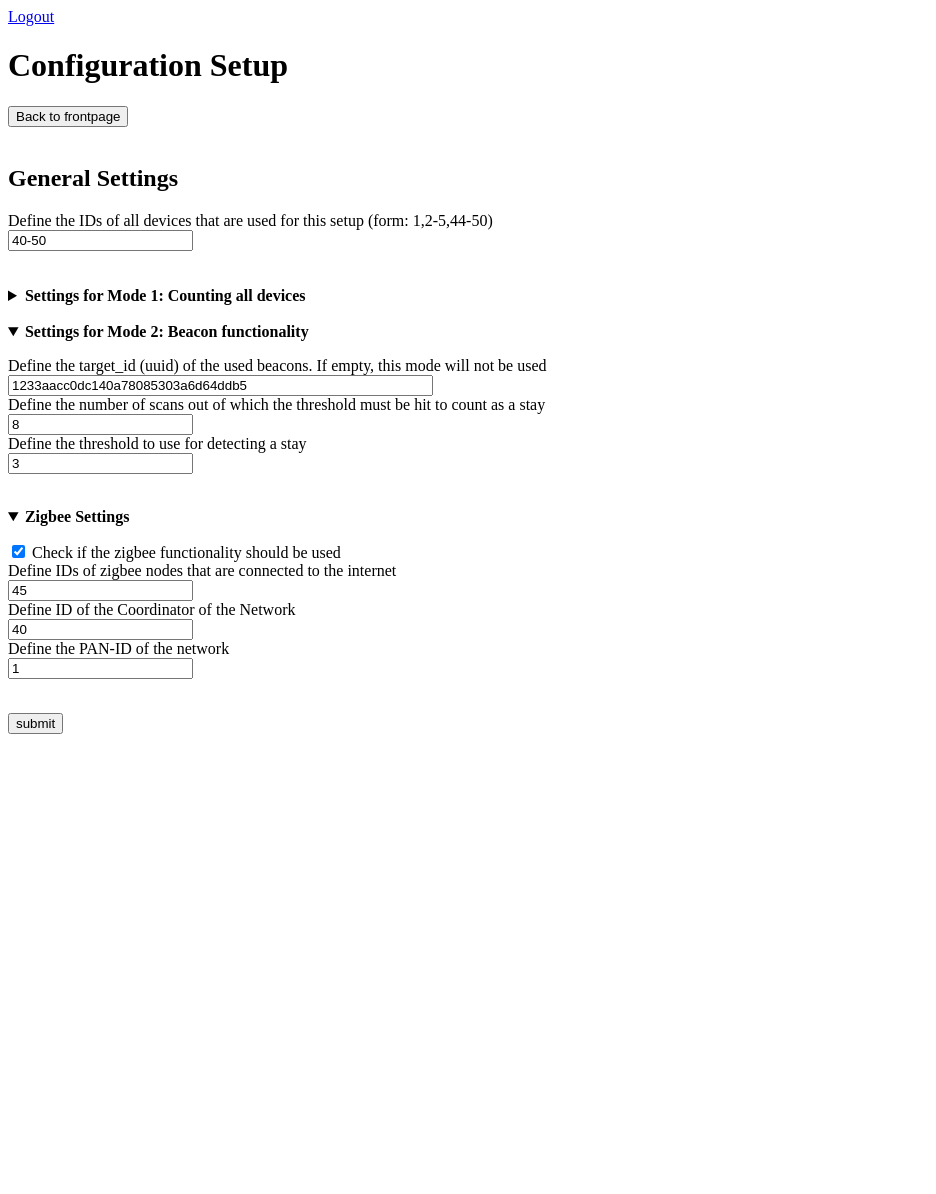
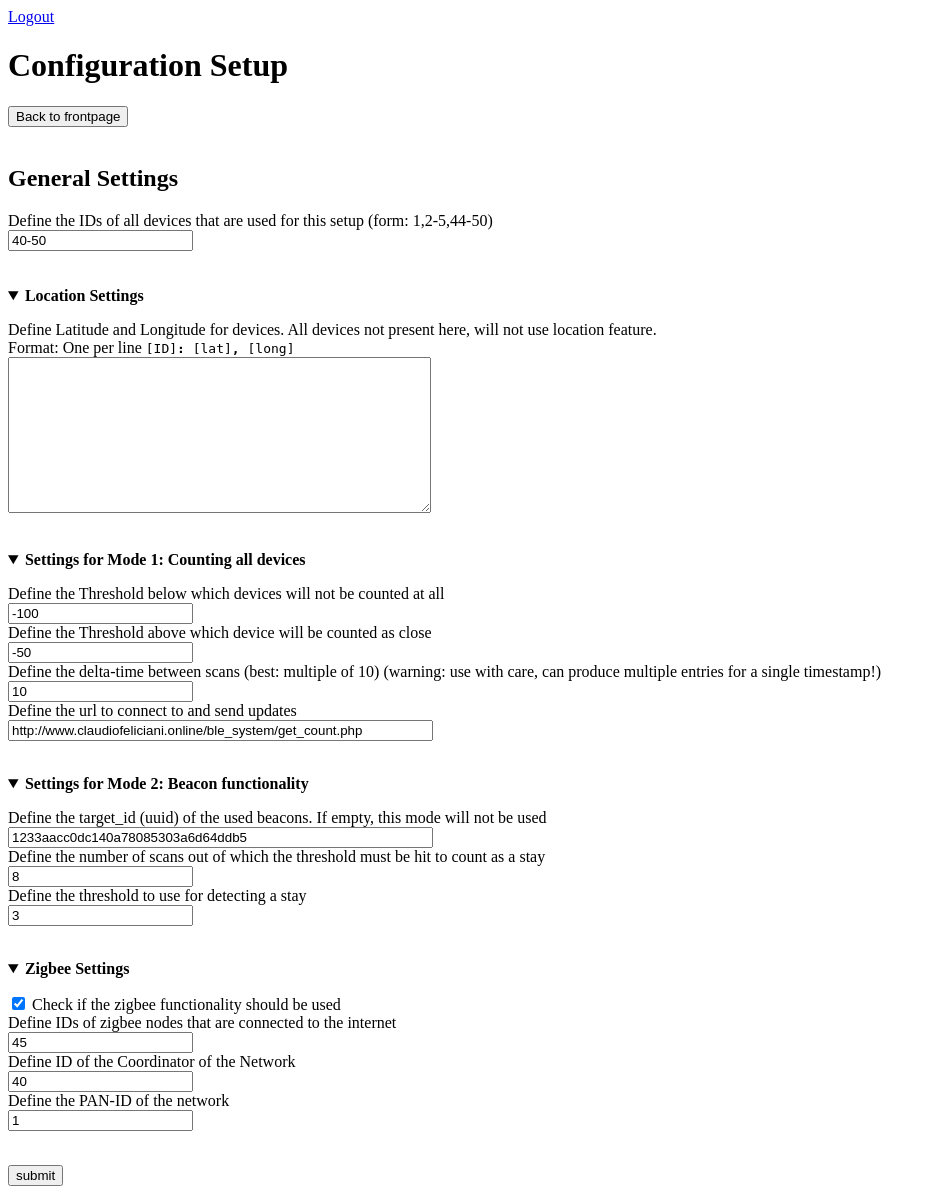
Before and after one commit to Crowd-Management-Japan/blescan-backend, a Flask app: page /setup/ in a window 1280 px wide, after a click on "Location Settings". Shown: the whole page, without its empty margins (0-936 px from the left). Before the commit the page ends 734 px from the top, so only its background shows below. Run offline with Flask 3, Linux system fonts and the light colour scheme; the visitor is signed in with stand-in values (Sample User, id 1).

Commit message:
include location field in config generation

```diff
--- a/app/setup/config_generation.py
+++ b/app/setup/config_generation.py
@@ -3,6 +3,7 @@ import time
 
 from typing import Dict, List
 from flask import current_app
+from collections import defaultdict
 import app.util as util
 import json
 import logging
@@ -10,6 +11,7 @@ import logging
 def get_empty_config():
     return {
         'ids': [],
+        'locations': defaultdict(lambda: "0"),
         'internet': {
             'enable': True,
             'ids': [],
@@ -78,6 +80,7 @@ class ConfigGenerator:
         self.set_internet_data(config.get('internet', {}))
         self.set_counting_config(config.get('counting', {}))
         self.set_beacon_config(config.get('beacon', {}))
+        self.set_locations(config.get('locations', {}))
 
     def set_zigbee_config(self, zigbee: Dict):
         zig = self._config['zigbee']
@@ -135,6 +138,10 @@ class ConfigGenerator:
         # thread safe deep copy
         return json.loads(json.dumps(self._config))
 
+    def get_locations(self):
+        # thread safe deep copy
+        return json.loads(json.dumps(self._config['locations']))
+
     def prepare_zigbee(self):
         logging.debug("preparing zigbee data")
         config = self.prepared
@@ -181,6 +188,8 @@ class ConfigGenerator:
         config = config.replace('$ZIGBEE_COORDINATOR', f"{1 if id == self._config['zigbee']['coordinator'] else 0}")
         config = config.replace('$PAN', str(self._config['zigbee']['pan']))
 
+        config = config.replace('$LOCATION', self._config['locations'].get(str(id), "0"))
+
         self._device_status[id] = 'requested'
 
         return config
@@ -218,3 +227,12 @@ class ConfigGenerator:
         conf = get_empty_config()
         self.save_config(conf)
         return conf
+
+    def set_locations(self, locations: Dict):
+        self._config['locations'] = {str(k): v for k, v in locations.items()}
+
+    def set_location_str(self, id, location: str):
+        self._config['locations'][str(id)] = location
+
+    def set_location(self, id, latitude: float, longitude: float):
+        self.set_location_str(id, f"{latitude}, {longitude}")
--- a/app/setup/routes.py
+++ b/app/setup/routes.py
@@ -6,6 +6,7 @@ import logging
 from flask_login import login_required
 
 from ..util import compact_int_list_string
+import app.util as util
 
 setup_bp = Blueprint('setup', __name__)
 
@@ -76,6 +77,10 @@ def setup():
     last_config['zigbee']['internet'] = compact_int_list_string(last_config['zigbee']['internet'])
     last_config['zigbee']['ids'] = compact_int_list_string(last_config['zigbee']['ids'])
 
+    last_config['locations'] = util.location_dict_to_string(last_config['locations'])
+    logging.debug(last_config['locations'])
+
+
     return render_template('setup/settings.html', config=last_config)
 
 @setup_bp.route('/status', methods=['GET'])
--- a/app/setup/schemas.json
+++ b/app/setup/schemas.json
@@ -7,6 +7,9 @@
                 "items": {
                     "type": "integer"
                 }
+            },
+            "locations": {
+                "type": "object"
             },
             "internet": {
                 "type": "object",
--- a/app/static/settings.js
+++ b/app/static/settings.js
@@ -26,6 +26,27 @@ function splitStringtoArray(inputString) {
     return result;
 }
 
+function getLocations() {
+    try {
+        let raw = document.getElementById("textarea-loc").value.split("\n");
+        let locations = {};
+
+        for (var i = 0; i < raw.length; i++) {
+            let line = raw[i];
+            if (line == "") {
+                continue;
+            }
+            let split = line.split(":");
+            locations[split[0].trim()] = split[1].trim();
+        }
+
+        return locations;
+    } catch {
+        alert("Invalid location format. Ignoring. \n (Check for empty lines)");
+        return {};
+    }
+}
+
 function gatherData() {
 
     function get(name) {
@@ -42,6 +63,7 @@ function gatherData() {
 
     let data = {
         ids: sget("ids"),
+        locations: getLocations(),
         internet: {
             url: get("url")
         },
@@ -52,7 +74,7 @@ function gatherData() {
             pan: parseInt(get("zigbee_pan"))
         },
         counting: {
-            rssi_threshold:iget("counting_rssi"),
+            rssi_threshold: iget("counting_rssi"),
             rssi_close_threshold: iget("counting_close"),
             delta: iget("counting_delta")
         },
--- a/app/templates/setup/settings.html
+++ b/app/templates/setup/settings.html
@@ -13,10 +13,24 @@
         Back to frontpage</button>
         <br><br>
 
+
     <div id="settings">
         <h2>General Settings</h2>
         <label for="ids">Define the IDs of all devices that are used for this setup (form: 1,2-5,44-50)</label><br>
         <input type="text" id="ids" name="ids" value="{{config.ids}}"><br><br>
+
+        <br>
+
+        <details>
+            <summary><strong>Location Settings</strong></summary>
+            <p>
+                <label for="textarea-loc">Define Latitude and Longitude for devices. All devices not present here, will not use location feature.
+                    <br>Format: One per line <code>[ID]<strong>:</strong> [lat]<strong>,</strong> [long]</code></label>
+                <br>
+                <textarea id="textarea-loc" name="textarea-loc" cols="50" rows="10" >{{config.locations}}</textarea>
+                <br>
+            </p>
+        </details>
 
         <br>
 
--- a/app/util.py
+++ b/app/util.py
@@ -60,3 +60,6 @@ def dict_strict_deep_update(d1: Dict, d2: Dict):
             cpy[k] = d2.get(k, d1[k])
 
     d1.update(cpy)
+
+def location_dict_to_string(loc: Dict) -> str:
+    return "\n".join([f"{id}: {l}" for id, l in loc.items()])
```
Lines whose indentation alone changed are shown as unchanged.
